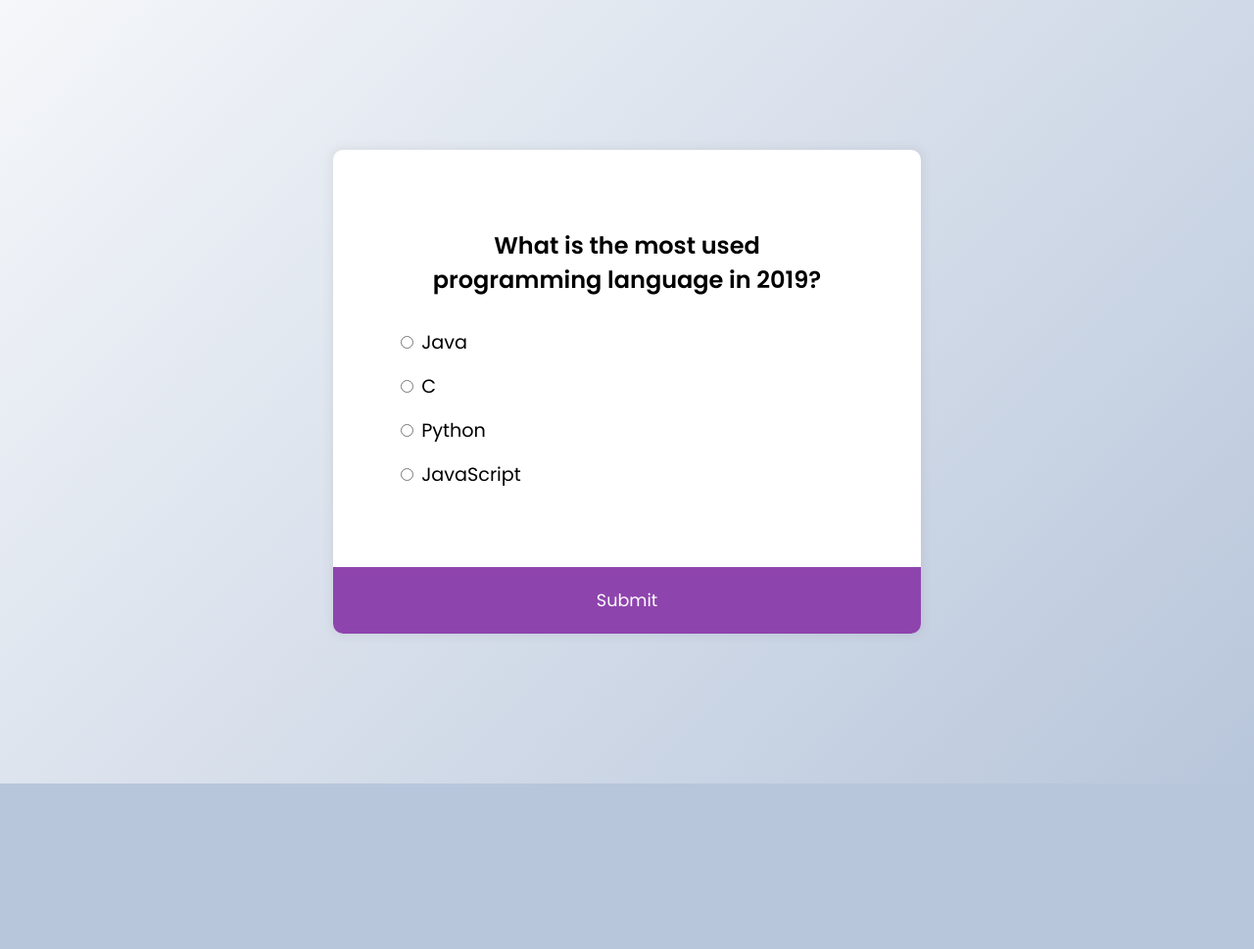
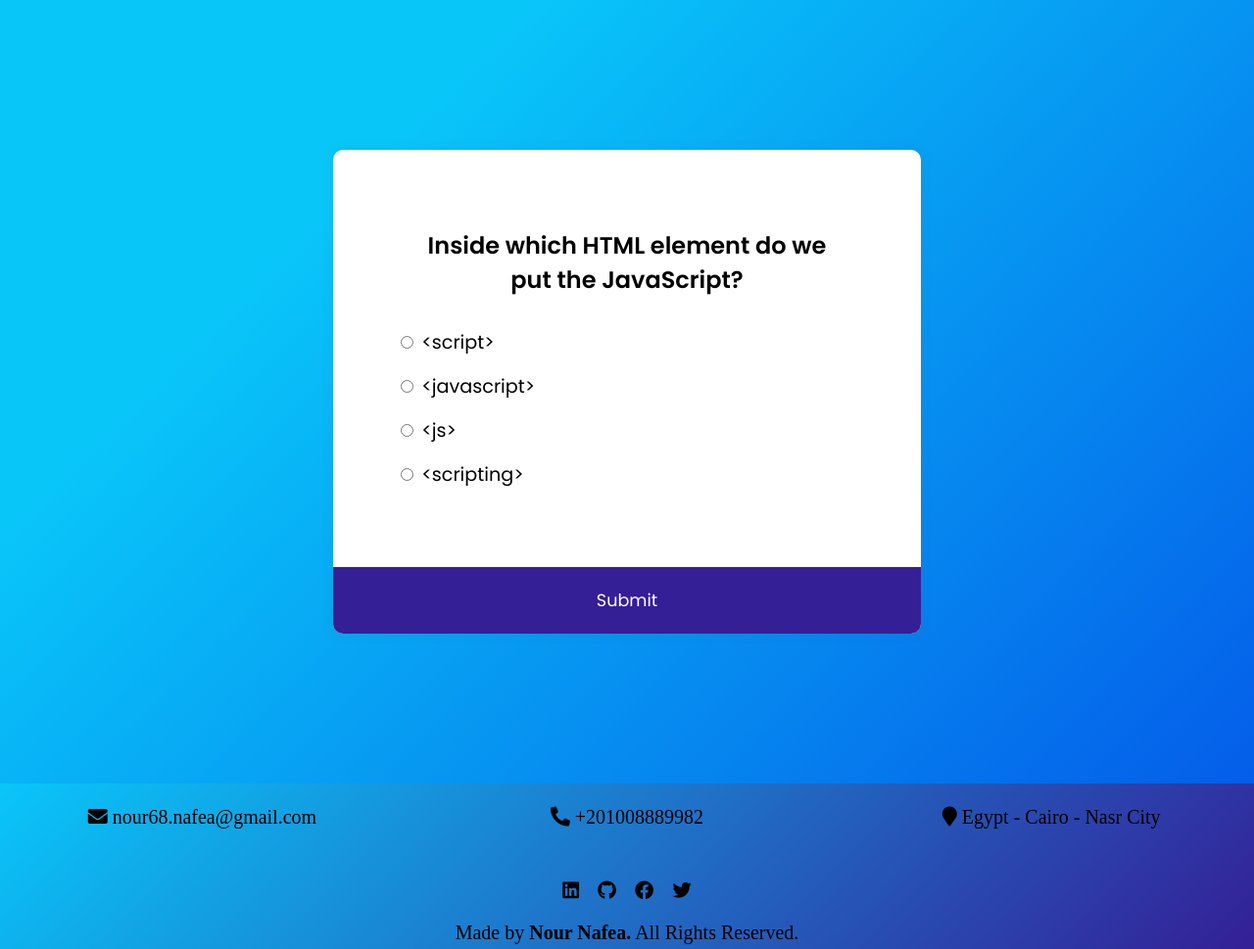
Before and after one commit to NourNafea/side-projects, a plain HTML site: page Quizz app/index.html in a window 1280 px wide. Shown: the whole page at 98% size. Before the commit the page ends 800 px from the top, so only its background shows below. Drawn offline with Linux system fonts and the light colour scheme.

Commit message:
Add files via upload

```diff
--- a/Quizz app/index.html
+++ b/Quizz app/index.html
@@ -5,9 +5,11 @@
         <meta name="viewport" content="width=device-width, initial-scale=1.0" />
         <title>Quiz App</title>
         <link rel="stylesheet" href="style.css" />
+        <link rel="stylesheet" href="https://cdnjs.cloudflare.com/ajax/libs/font-awesome/5.11.2/css/all.css" integrity="sha256-46qynGAkLSFpVbEBog43gvNhfrOj+BmwXdxFgVK/Kvc=" crossorigin="anonymous" />
         <script src="script.js" defer></script>
     </head>
-    <body>
+    <body style="margin: 0px;">
+        <div class="mainbody">
             <div class="quiz-container" id="quiz">
                 <div class="quiz-header">
                     <h2 id="question">Question text</h2>
@@ -52,5 +54,53 @@
                 </div>
                 <button id="submit">Submit</button>
             </div>
+        </div>
+
+
+        <footer class="footer" id="footer">
+
+
+            <div class="section group">
+                <div class="col span_1_of_3">
+                    <a href="mailto:nour68.nafea@gmail.com" class="footer__link"><i class="fa fa-envelope"></i>  nour68.nafea@gmail.com</a>
+                </div>
+                <div class="col span_1_of_3">
+                    <a href="tel:+201008889982" class="footer__link"><i class="fa fa-phone icon-flipped" aria-hidden="true"></i>  +201008889982</a>
+                </div>
+                <div class="col span_1_of_3">
+                    <a href="https://goo.gl/maps/hPq4U1FxmdLEKAYF6" class="footer__link"><i class="fa fa-map-marker" aria-hidden="false"></i> Egypt - Cairo - Nasr City</a>
+                </div>
+            </div>
+
+            <ul class="social-list">
+                <li class="social-list__item">
+                    <a class="social-list__link" href="https://www.linkedin.com/in/nour-nafea-572234173/">
+                        <i class="fab fa-linkedin"></i>
+                    </a>
+                </li>
+                <li class="social-list__item">
+                    <a class="social-list__link" href="https://github.com/NourNafea">
+                        <i class="fab fa-github"></i>
+                    </a>
+                </li>
+                <li class="social-list__item">
+                    <a class="social-list__link" href="https://www.facebook.com/nour.eldien68/">
+                        <i class="fab fa-facebook"></i>
+                    </a>
+                </li>
+                <li class="social-list__item">
+                    <a class="social-list__link" href="https://twitter.com/NoureldinNafea">
+                        <i class="fab fa-twitter"></i>
+                    </a>
+                </li>
+            </ul>
+            <p class="me">
+                Made by
+                <a href="https://noureldien.me/"><strong>Nour Nafea.</strong></a>
+
+                All Rights Reserved.
+            </p>
+        </footer>
     </body>
+
 </html>
--- a/Quizz app/script.js
+++ b/Quizz app/script.js
@@ -1,36 +1,28 @@
 const quizData = [
     {
-        question: "What is the most used programming language in 2019?",
-        a: "Java",
-        b: "C",
-        c: "Python",
-        d: "JavaScript",
-        correct: "d",
-    },
-    {
-        question: "Who is the President of US?",
-        a: "Florin Pop",
-        b: "Donald Trump",
-        c: "Ivan Saldano",
-        d: "Mihai Andrei",
-        correct: "b",
-    },
-    {
-        question: "What does HTML stand for?",
-        a: "Hypertext Markup Language",
-        b: "Cascading Style Sheet",
-        c: "Jason Object Notation",
-        d: "Helicopters Terminals Motorboats Lamborginis",
+        question: "Inside which HTML element do we put the JavaScript?",
+        a: "<script>",
+        b: "<javascript>",
+        c: "<js>",
+        d: "<scripting>",
         correct: "a",
     },
     {
-        question: "What year was JavaScript launched?",
-        a: "1996",
-        b: "1995",
-        c: "1994",
-        d: "none of the above",
-        correct: "b",
+        question: "What is the correct syntax for referring to an external script called 'xxx.js'?",
+        a: "<script href='xxx.js'>",
+        b: "<script name='xxx.js'>",
+        c: "<script src='xxx.js'>",
+        d: "<script file='xxx.js'>",
+        correct: "c",
     },
+    {
+        question: " How do you write 'Hello World' in an alert box?",
+        a: "msgBox('Hello World');",
+        b: "alertBox('Hello World');",
+        c: "msg('Hello World');",
+        d: "alert('Hello World');",
+        correct: "d",
+    }
 ];
 
 const quiz = document.getElementById("quiz");
--- a/Quizz app/style.css
+++ b/Quizz app/style.css
@@ -4,9 +4,9 @@
     box-sizing: border-box;
 }
 
-body {
-    background-color: #b8c6db;
-    background-image: linear-gradient(315deg, #b8c6db 0%, #f5f7fa 100%);
+.mainbody {
+    background-color: #045de9;
+    background-image: linear-gradient(315deg, #045de9 0%, #09c6f9 74%);
     display: flex;
     align-items: center;
     justify-content: center;
@@ -49,7 +49,7 @@ ul li label {
 }
 
 button {
-    background-color: #8e44ad;
+    background-color: #341f97;
     border: none;
     color: white;
     cursor: pointer;
@@ -68,3 +68,89 @@ button:focus {
     background-color: #5e3370;
     outline: none;
 }
+
+
+.footer {
+    background-color: #341f97;
+    background-image: linear-gradient(315deg, #341f97 0%, #09c6f9 100%);
+    text-align: center;
+    padding: 0.5em 0;
+    font-size: 20px;
+
+}
+
+.footer a {
+    color: inherit;
+    text-decoration: none;
+}
+
+.footer__link {
+    font-weight: var(--fw-bold);
+}
+
+.footer__link:hover,
+.social-list__link:hover {
+    opacity: .7;
+}
+
+
+.social-list {
+    list-style: none;
+    display: flex;
+    justify-content: center;
+    margin: 2em 0 0;
+    padding: 0;
+}
+
+
+.social-list__item {
+    margin: 0 .5em;
+}
+
+.icon-flipped {
+    transform: scaleX(-1);
+    -moz-transform: scaleX(-1);
+    -webkit-transform: scaleX(-1);
+    -ms-transform: scaleX(-1);
+}
+
+/*  SECTIONS  */
+.section {
+	clear: both;
+	padding: 0px;
+	margin: 0px;
+}
+
+/*  COLUMN SETUP  */
+.col {
+	display: block;
+	float:left;
+	margin: 1% 0 1% 1.6%;
+}
+.col:first-child { margin-left: 0; }
+
+/*  GROUPING  */
+.group:before,
+.group:after { content:""; display:table; }
+.group:after { clear:both;}
+.group { zoom:1; /* For IE 6/7 */ }
+
+/*  GRID OF THREE  */
+.span_3_of_3 { width: 100%; }
+.span_2_of_3 { width: 66.13%; }
+.span_1_of_3 { width: 32.26%; }
+
+/*  GO FULL WIDTH BELOW 480 PIXELS */
+@media only screen and (max-width: 480px) {
+	.col {  margin: 1% 0 1% 0%; }
+	.span_3_of_3, .span_2_of_3, .span_1_of_3 { width: 100%; }
+}
+.me{
+    display: block;
+    margin-block-start: 1em;
+    margin-block-end: 1em;
+    margin-inline-start: 0px;
+    margin-inline-end: 0px;
+    margin-bottom: -5px;
+
+}
```
Lines whose indentation alone changed are shown as unchanged.
